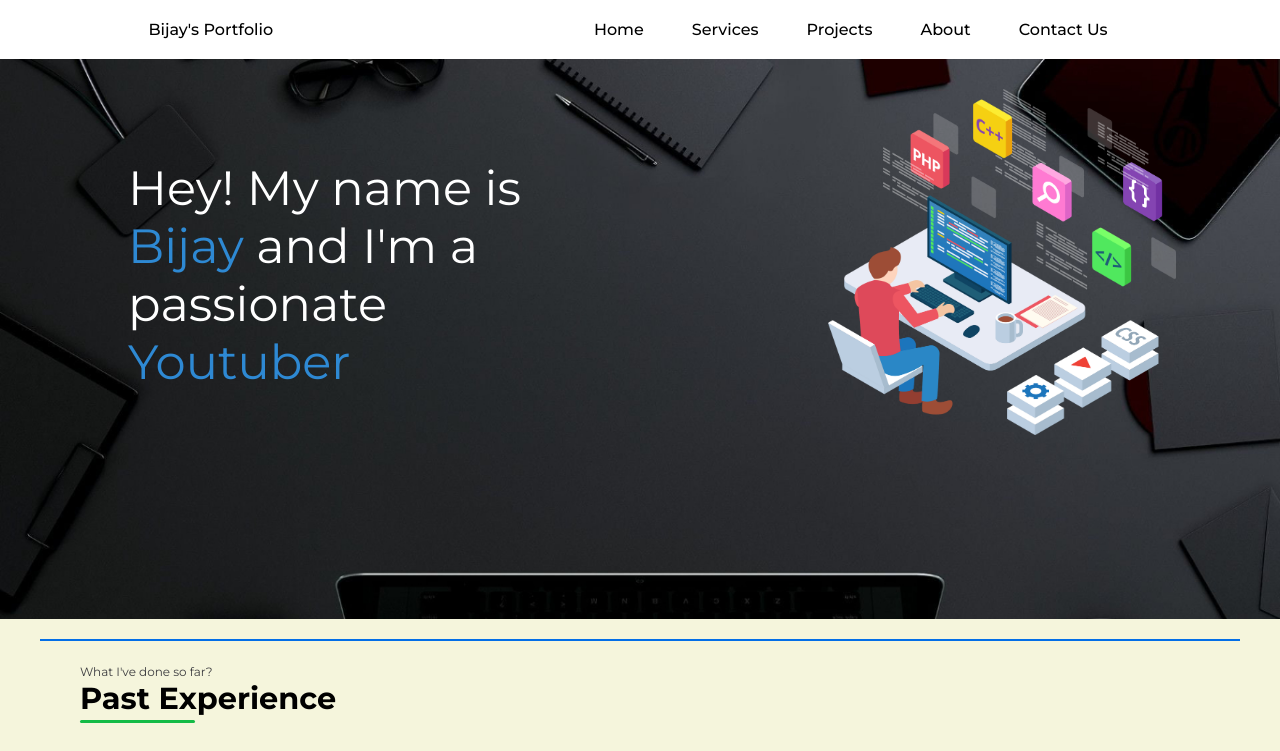
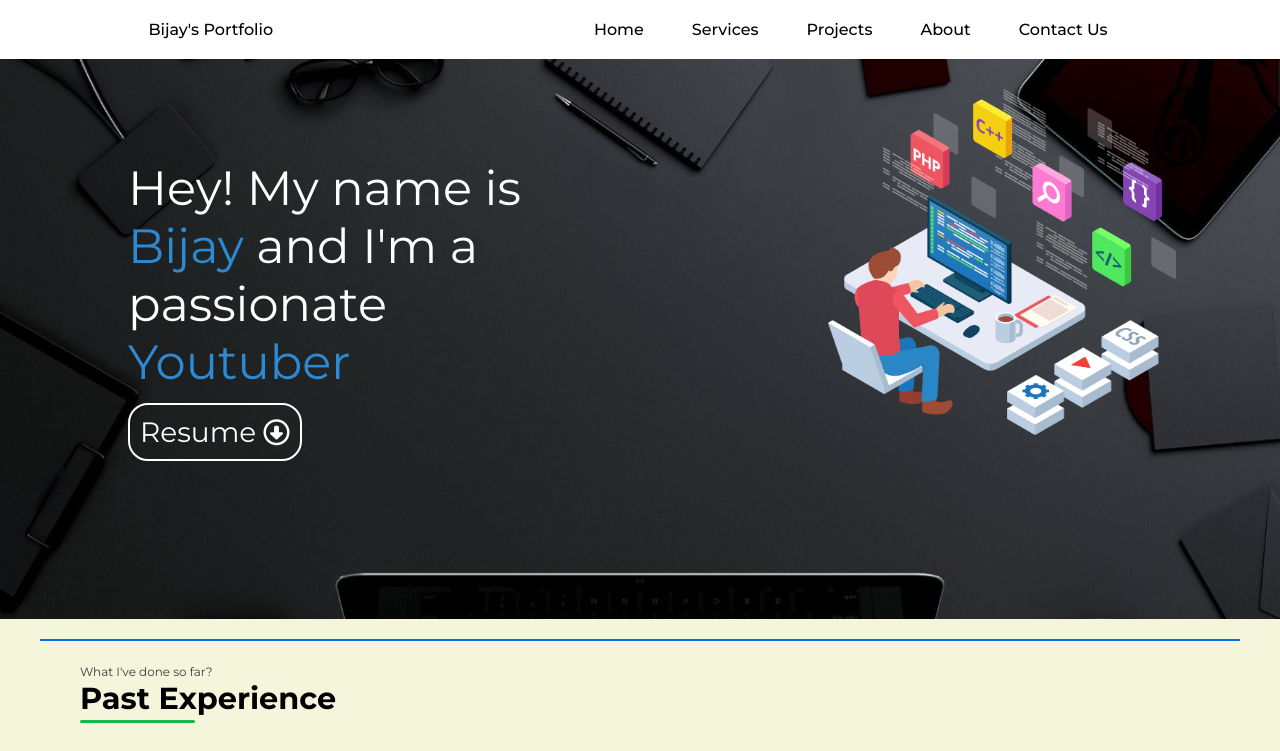
Before and after one commit to bijayrauniyar0/Portfolio, a plain HTML site: page index.html in a window 1280 px wide. Shown: the top 751 px of the page. Drawn offline with nearby package versions, Linux system fonts and the light colour scheme.

Commit message:
Portfolio

```diff
--- a/index.html
+++ b/index.html
@@ -30,7 +30,12 @@
         <section id="home">
             <div class="leftSection">
                 <span class="white">Hey! My name is</span> <span class="purple">Bijay</span>
-                <span class="white">and I'm a passionate</span> <span class="purple"><div id="typed-output"></div></div></span>
+                <span class="white">and I'm a passionate</span> <span class="purple">
+                    <div id="typed-output"></div>
+                </span>
+                <div class="resume">
+                    <a href="#">Resume <i class="fa-regular fa-circle-down"></i></a>
+                </div>
             </div>
             <div class="rightSection">
                 <img src="images/web.png" alt="coder">
--- a/style.css
+++ b/style.css
@@ -46,6 +46,7 @@ nav ul li a:hover{
     width: 40%;
 }
 .leftSection{
+    position: relative;
     margin: 100px auto 30px;
     font-size: 3rem;
 
@@ -55,6 +56,30 @@ nav ul li a:hover{
 }
 .purple{
     color:rgb(46, 137, 211) ;
+}
+#typed-output{
+    min-height: 70px;
+}
+.leftSection .resume a{
+    position: absolute;
+    text-decoration: none;
+    font-size: 28px;
+    color: white;
+    border: 2px solid white;
+    padding: 10px;
+    border-radius: 20px;
+}
+.leftSection .fa-regular{
+    font-size: 26px;
+    transition: 0.3s ease-in-out;
+}
+.leftSection .resume a:hover{
+    background-color: rgb(23, 129, 161);
+}
+.leftSection .resume a:hover .fa-regular{
+   transform: scale(1.3);
+   /* margin-top: 10px; */
+
 }
 .rightSection img{
     width: 68%;
```
